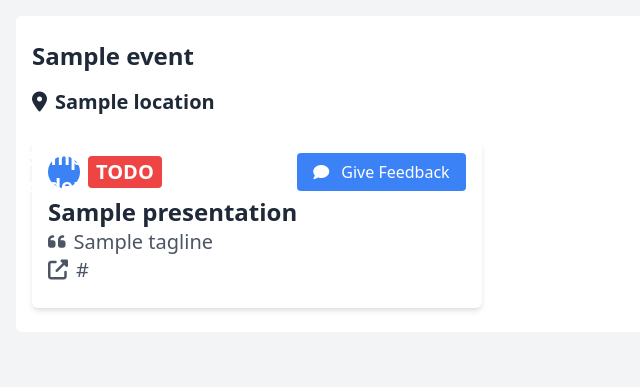
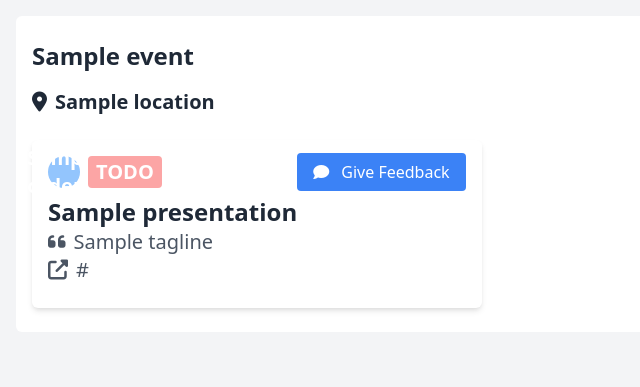
Before and after one commit to mmc102/gimmie_feedback, a FastAPI app: template templates/event.html in a window 1280 px wide. Shown: the part 92-479 px from the top of the page, without its empty margins (0-640 px from the left). Run offline with FastAPI, Linux system fonts and the light colour scheme; the template is opened without the code that fills it: most values are stand-ins (such as "Sample title", 1, 10 or a date in 2020); parts of the project's set-up code (start-up, migrations or seed data) failed here and were passed over; some libraries are stand-ins or nearby versions.

Commit message:
less loud

```diff
--- a/templates/presentation_listing_component.html
+++ b/templates/presentation_listing_component.html
@@ -1,15 +1,15 @@
 <div class="bg-white shadow-md rounded-md p-4 my-2 lg:flex lg:flex-row justify-between">
     <div class="items-center mb-2">
         <div class="flex flex-row">
-            <div class="rounded-full bg-blue-500 text-white font-bold text-xl w-8 h-8 flex items-center justify-center mr-2 mb-2">{{ presentation.order }}</div>
+            <div class="rounded-full bg-blue-300 text-white font-bold text-xl w-8 h-8 flex items-center justify-center mr-2 mb-2">{{ presentation.order }}</div>
 
             {% if presentation.has_feedback %}
-            <div class="rounded-full bg-green-500 text-white font-bold text-xl w-8 h-8 flex items-center justify-center mr-2 mb-2">
+            <div class="rounded-full bg-green-300 text-white font-bold text-xl w-8 h-8 flex items-center justify-center mr-2 mb-2">
                 <i class="fas fa-check"></i>
             </div>
 
             {% else %}
-            <div class="rounded bg-red-500 text-white font-bold text-xl h-8 flex items-center justify-center mr-2 mb-2 px-2">
+            <div class="rounded bg-red-300 text-white font-bold text-xl h-8 flex items-center justify-center mr-2 mb-2 px-2">
                 TODO
             </div>
 
```
Also changed, not shown: todo.md (+2 -0 lines).
